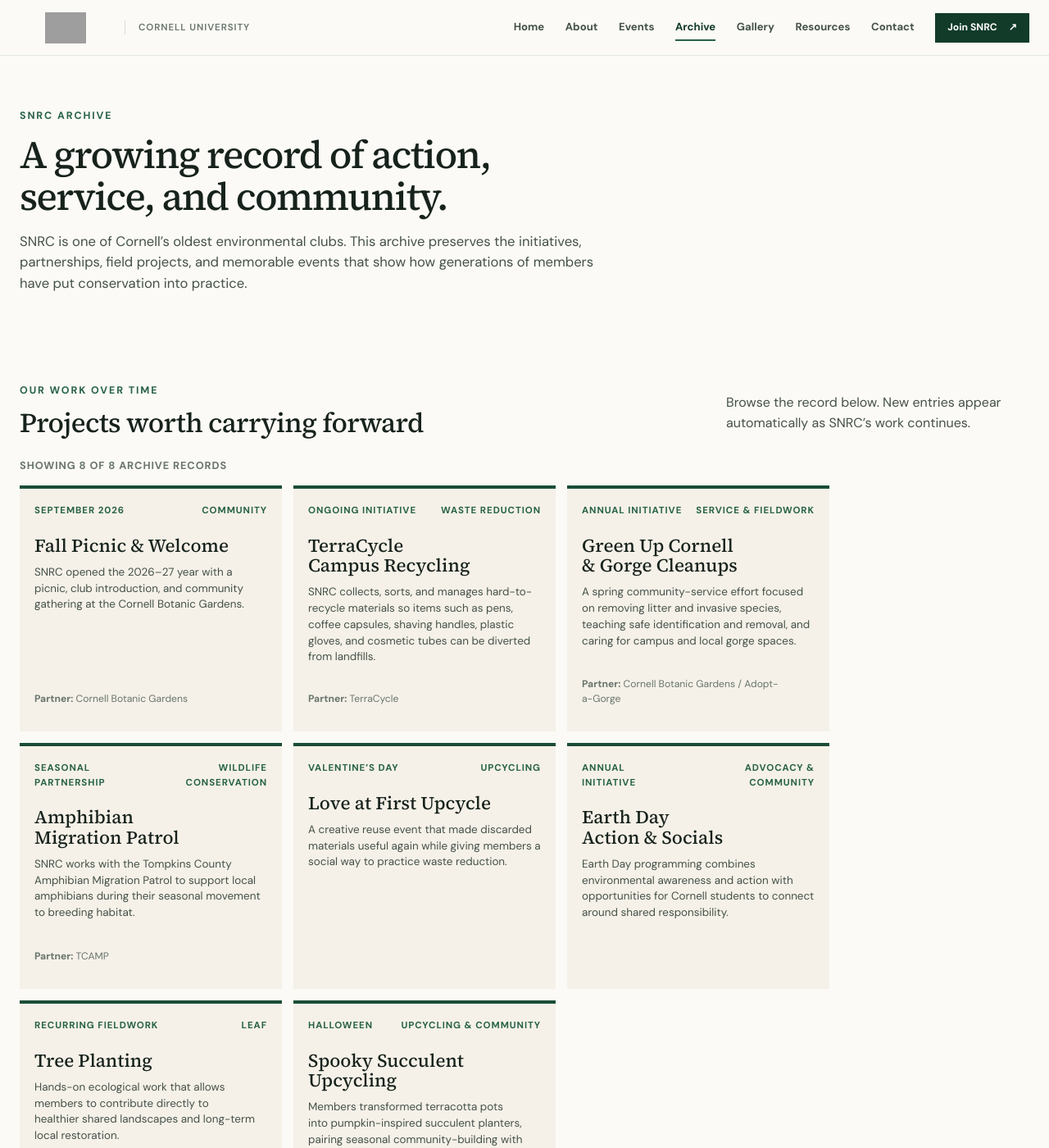
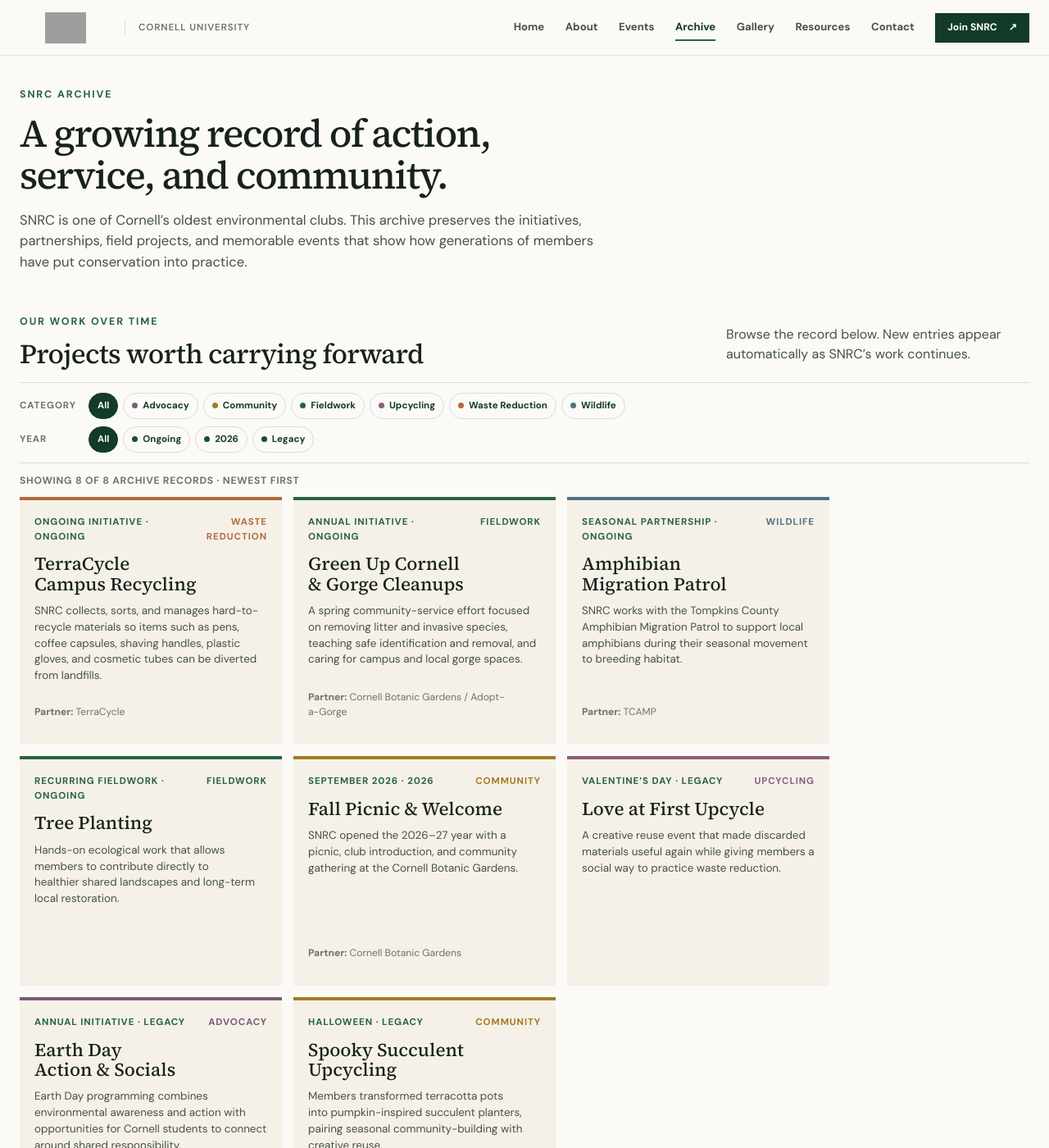
Before and after one commit to cornellsnrc/cornellsnrc.github.io, a Jekyll site: the page built from archive.html, in a window 1280 px wide and 1400 px high. Shown: the whole window at 82% size. Built offline with Jekyll 4.4.1, drawn with Linux system fonts in a browser that asks for light colours; grey boxes are pictures that could not be loaded.

Commit message:
Condense archive and add filters

```diff
--- a/_data/archive.yml
+++ b/_data/archive.yml
@@ -1,6 +1,7 @@
 # EDIT THIS FILE to add an initiative, partnership, or memorable event to the SNRC Archive.
 # Newest entries should go at the top. The page design updates automatically.
 - title: Fall Picnic & Welcome
+  year: 2026
   period: September 2026
   category: Community
   description: SNRC opened the 2026–27 year with a picnic, club introduction, and community gathering at the Cornell Botanic Gardens.
@@ -9,6 +10,7 @@
   link: ""
 
 - title: TerraCycle Campus Recycling
+  year: Ongoing
   period: Ongoing initiative
   category: Waste Reduction
   description: SNRC collects, sorts, and manages hard-to-recycle materials so items such as pens, coffee capsules, shaving handles, plastic gloves, and cosmetic tubes can be diverted from landfills.
@@ -17,22 +19,25 @@
   link: ""
 
 - title: Green Up Cornell & Gorge Cleanups
+  year: Ongoing
   period: Annual initiative
-  category: Service & Fieldwork
+  category: Fieldwork
   description: A spring community-service effort focused on removing litter and invasive species, teaching safe identification and removal, and caring for campus and local gorge spaces.
   partner: Cornell Botanic Gardens / Adopt-a-Gorge
   image: ""
   link: ""
 
 - title: Amphibian Migration Patrol
+  year: Ongoing
   period: Seasonal partnership
-  category: Wildlife Conservation
+  category: Wildlife
   description: SNRC works with the Tompkins County Amphibian Migration Patrol to support local amphibians during their seasonal movement to breeding habitat.
   partner: TCAMP
   image: ""
   link: ""
 
 - title: Love at First Upcycle
+  year: Legacy
   period: Valentine’s Day
   category: Upcycling
   description: A creative reuse event that made discarded materials useful again while giving members a social way to practice waste reduction.
@@ -41,24 +46,27 @@
   link: ""
 
 - title: Earth Day Action & Socials
+  year: Legacy
   period: Annual initiative
-  category: Advocacy & Community
+  category: Advocacy
   description: Earth Day programming combines environmental awareness and action with opportunities for Cornell students to connect around shared responsibility.
   partner: ""
   image: ""
   link: ""
 
 - title: Tree Planting
+  year: Ongoing
   period: Recurring fieldwork
-  category: LEAF
+  category: Fieldwork
   description: Hands-on ecological work that allows members to contribute directly to healthier shared landscapes and long-term local restoration.
   partner: ""
   image: ""
   link: ""
 
 - title: Spooky Succulent Upcycling
+  year: Legacy
   period: Halloween
-  category: Upcycling & Community
+  category: Community
   description: Members transformed terracotta pots into pumpkin-inspired succulent planters, pairing seasonal community-building with creative reuse.
   partner: ""
   image: ""
--- a/archive.html
+++ b/archive.html
@@ -5,7 +5,7 @@ description: Explore Cornell SNRC's history of conservation projects, advocacy,
 permalink: /archive/
 ---
 
-<section class="page-hero content-width reveal">
+<section class="page-hero content-width reveal archive-hero">
   <p class="eyebrow">SNRC Archive</p>
   <h1>A growing record of action, service, and community.</h1>
   <p>SNRC is one of Cornell’s oldest environmental clubs. This archive preserves the initiatives, partnerships, field projects, and memorable events that show how generations of members have put conservation into practice.</p>
@@ -21,16 +21,26 @@ permalink: /archive/
       <p>Browse the record below. New entries appear automatically as SNRC’s work continues.</p>
     </div>
 
+    <div class="archive-filters reveal" aria-label="Filter archive records">
+      <div class="archive-filter-group">
+        <span class="archive-filter-label">Category</span>
+        <div class="archive-filter-options" data-archive-category-filters></div>
+      </div>
+      <div class="archive-filter-group">
+        <span class="archive-filter-label">Year</span>
+        <div class="archive-filter-options" data-archive-year-filters></div>
+      </div>
+    </div>
     <p class="archive-status" data-archive-status aria-live="polite">{{ site.data.archive.size }} archive records</p>
     <div class="archive-grid" data-archive-grid data-page-size="12" aria-label="SNRC activities and initiatives">
       {% for item in site.data.archive %}
-        <article class="archive-card reveal" data-archive-card>
+        <article class="archive-card reveal" data-archive-card data-category="{{ item.category | escape }}" data-year="{{ item.year | default: 'Legacy' }}">
           {% if item.image != empty %}
             <div class="archive-image"><img src="{{ item.image | relative_url }}" alt="" loading="lazy"></div>
           {% endif %}
           <div class="archive-card-topline">
-            <span>{{ item.period }}</span>
-            <span>{{ item.category }}</span>
+            <span>{{ item.period }}{% if item.year %} · {{ item.year }}{% endif %}</span>
+            <span class="archive-category-tag">{{ item.category }}</span>
           </div>
           <h3>{{ item.title }}</h3>
           <p>{{ item.description }}</p>
--- a/assets/css/main.css
+++ b/assets/css/main.css
@@ -322,6 +322,8 @@ button.calendar-day.has-events:hover { transform: scale(1.13); }
 .collaboration-callout .button { margin-top: 20px; }
 
 /* Archive */
+.archive-hero { padding-top: 38px; padding-bottom: 24px; }
+.archive-section { padding-top: 26px; padding-bottom: 40px; }
 .legacy-quote {
   margin: 28px 0 0;
   padding: 22px 0 0;
@@ -333,7 +335,7 @@ button.calendar-day.has-events:hover { transform: scale(1.13); }
   line-height: 1.25;
 }
 .archive-heading {
-  margin-bottom: 24px;
+  margin-bottom: 16px;
   display: grid;
   grid-template-columns: minmax(0, 1fr) minmax(260px, 0.45fr);
   gap: 40px;
@@ -341,7 +343,16 @@ button.calendar-day.has-events:hover { transform: scale(1.13); }
 }
 .archive-heading h2 { margin-bottom: 0; }
 .archive-heading > p { margin-bottom: 5px; }
-.archive-status { margin-bottom: 14px; color: var(--muted); font-size: 0.8rem; font-weight: 700; letter-spacing: 0.07em; text-transform: uppercase; }
+.archive-filters { margin-bottom: 12px; padding: 12px 0; display: grid; gap: 9px; border-block: 1px solid var(--line); }
+.archive-filter-group { display: grid; grid-template-columns: 72px 1fr; gap: 12px; align-items: center; }
+.archive-filter-label { color: var(--muted); font-size: .72rem; font-weight: 800; letter-spacing: .08em; text-transform: uppercase; }
+.archive-filter-options { display: flex; flex-wrap: wrap; gap: 6px; }
+.archive-filter { --archive-color: var(--forest-800); padding: 6px 10px; border: 1px solid var(--line); border-radius: 999px; color: var(--forest-900); background: transparent; cursor: pointer; font: inherit; font-size: .72rem; font-weight: 700; }
+.archive-filter:not([data-filter-value="All"])::before { content: ""; width: 7px; height: 7px; margin-right: 6px; display: inline-block; border-radius: 50%; background: var(--archive-color); }
+.archive-filter:hover { border-color: var(--forest-700); }
+.archive-filter[aria-pressed="true"] { color: var(--white); border-color: var(--forest-900); background: var(--forest-900); }
+.archive-filter[aria-pressed="true"]::before { box-shadow: 0 0 0 1px rgba(255,255,255,.65); }
+.archive-status { margin-bottom: 10px; color: var(--muted); font-size: 0.76rem; font-weight: 700; letter-spacing: 0.06em; text-transform: uppercase; }
 .archive-grid {
   display: grid;
   grid-template-columns: repeat(auto-fill, minmax(260px, 320px));
@@ -350,18 +361,19 @@ button.calendar-day.has-events:hover { transform: scale(1.13); }
   justify-content: start;
 }
 .archive-card {
-  min-height: 300px;
+  --archive-color: var(--forest-800);
+  min-height: 280px;
   padding: 18px;
   display: flex;
   flex-direction: column;
-  border-top: 4px solid var(--forest-800);
+  border-top: 4px solid var(--archive-color);
   background: var(--cream);
 }
 .archive-card[hidden] { display: none; }
 .archive-image { margin: -18px -18px 14px; height: 96px; overflow: hidden; }
 .archive-image img { width: 100%; height: 100%; object-fit: cover; }
 .archive-card-topline {
-  margin-bottom: 22px;
+  margin-bottom: 13px;
   display: flex;
   justify-content: space-between;
   gap: 16px;
@@ -372,11 +384,12 @@ button.calendar-day.has-events:hover { transform: scale(1.13); }
   text-transform: uppercase;
 }
 .archive-card-topline span:last-child { text-align: right; }
+.archive-category-tag { color: var(--archive-color); }
 .archive-card h3 { margin-bottom: 10px; font-size: 1.4rem; }
 .archive-card > p { font-size: 0.84rem; line-height: 1.48; }
 .archive-card .archive-partner { margin-top: auto; padding-top: 12px; color: var(--muted); font-size: 0.76rem; }
 .archive-card .text-link { margin-top: 12px; }
-.archive-more { padding-top: 24px; display: flex; justify-content: center; }
+.archive-more { padding-top: 16px; display: flex; justify-content: center; }
 .archive-more .button[hidden] { display: none; }
 .archive-callout { display: grid; grid-template-columns: 1fr 0.75fr; gap: 44px; align-items: start; }
 .archive-callout h2 { margin-bottom: 0; }
@@ -471,6 +484,7 @@ button.calendar-day.has-events:hover { transform: scale(1.13); }
   .archive-grid { grid-template-columns: 1fr; }
   .archive-card { min-height: 0; padding: 18px; }
   .archive-image { margin: -18px -18px 14px; }
+  .archive-filter-group { grid-template-columns: 1fr; gap: 6px; }
   .footer-cta { min-height: 0; }
   .footer-cta .button { width: 100%; }
 }
--- a/assets/js/site.js
+++ b/assets/js/site.js
@@ -61,30 +61,84 @@ const archiveGrid = document.querySelector('[data-archive-grid]');
 const archiveMore = document.querySelector('[data-archive-more]');
 const archiveStatus = document.querySelector('[data-archive-status]');
 const archiveMoreLabel = document.querySelector('[data-archive-more-label]');
+const archiveCategoryFilters = document.querySelector('[data-archive-category-filters]');
+const archiveYearFilters = document.querySelector('[data-archive-year-filters]');
 
 if (archiveGrid && archiveMore) {
   const archiveCards = Array.from(archiveGrid.querySelectorAll('[data-archive-card]'));
   const pageSize = Number.parseInt(archiveGrid.dataset.pageSize, 10) || 12;
-  let visibleCount = Math.min(pageSize, archiveCards.length);
+  const categoryColors = {
+    'Community': '#A47A24',
+    'Fieldwork': '#286247',
+    'Waste Reduction': '#B46A3C',
+    'Wildlife': '#4E7182',
+    'Upcycling': '#8A5D7B',
+    'Advocacy': '#785C78'
+  };
+  const yearRank = (year) => year === 'Ongoing' ? 10000 : /^\d{4}$/.test(year) ? Number(year) : -1;
+  archiveCards.sort((a, b) => yearRank(b.dataset.year) - yearRank(a.dataset.year));
+  archiveCards.forEach((card) => {
+    const color = categoryColors[card.dataset.category] || '#286247';
+    card.style.setProperty('--archive-color', color);
+    archiveGrid.append(card);
+  });
+
+  let activeCategory = 'All';
+  let activeYear = 'All';
+  let visibleCount = pageSize;
+
+  const makeFilters = (container, values, type) => {
+    if (!container) return;
+    ['All', ...values].forEach((value) => {
+      const button = document.createElement('button');
+      button.type = 'button';
+      button.className = 'archive-filter';
+      button.textContent = value;
+      button.dataset.filterValue = value;
+      button.setAttribute('aria-pressed', String(value === 'All'));
+      if (type === 'category' && value !== 'All') button.style.setProperty('--archive-color', categoryColors[value] || '#286247');
+      button.addEventListener('click', () => {
+        if (type === 'category') activeCategory = value;
+        else activeYear = value;
+        container.querySelectorAll('.archive-filter').forEach((item) => item.setAttribute('aria-pressed', String(item === button)));
+        visibleCount = pageSize;
+        updateArchive();
+      });
+      container.append(button);
+    });
+  };
+
+  const categories = [...new Set(archiveCards.map((card) => card.dataset.category))].sort();
+  const years = [...new Set(archiveCards.map((card) => card.dataset.year))].sort((a, b) => yearRank(b) - yearRank(a));
+  makeFilters(archiveCategoryFilters, categories, 'category');
+  makeFilters(archiveYearFilters, years, 'year');
 
   const updateArchive = () => {
-    archiveCards.forEach((card, index) => {
+    const filteredCards = archiveCards.filter((card) => {
+      const categoryMatches = activeCategory === 'All' || card.dataset.category === activeCategory;
+      const yearMatches = activeYear === 'All' || card.dataset.year === activeYear;
+      return categoryMatches && yearMatches;
+    });
+    archiveCards.forEach((card) => { card.hidden = true; });
+    filteredCards.forEach((card, index) => {
       card.hidden = index >= visibleCount;
     });
 
-    const remaining = archiveCards.length - visibleCount;
+    const shown = Math.min(visibleCount, filteredCards.length);
+    const remaining = filteredCards.length - shown;
     archiveMore.hidden = remaining <= 0;
     if (remaining > 0 && archiveMoreLabel) {
       archiveMoreLabel.textContent = `Show ${Math.min(pageSize, remaining)} more records`;
     }
     if (archiveStatus) {
-      archiveStatus.textContent = `Showing ${visibleCount} of ${archiveCards.length} archive records`;
+      archiveStatus.textContent = `Showing ${shown} of ${filteredCards.length} archive records · newest first`;
     }
   };
 
   archiveMore.addEventListener('click', () => {
-    const firstNewCard = archiveCards[visibleCount];
-    visibleCount = Math.min(visibleCount + pageSize, archiveCards.length);
+    const filteredCards = archiveCards.filter((card) => (activeCategory === 'All' || card.dataset.category === activeCategory) && (activeYear === 'All' || card.dataset.year === activeYear));
+    const firstNewCard = filteredCards[visibleCount];
+    visibleCount = Math.min(visibleCount + pageSize, filteredCards.length);
     updateArchive();
     firstNewCard?.focus({ preventScroll: true });
     firstNewCard?.scrollIntoView({ behavior: 'smooth', block: 'center' });
```
Also changed, not shown: HOW_TO_UPDATE_THE_WEBSITE.md (+2 -1 lines).
